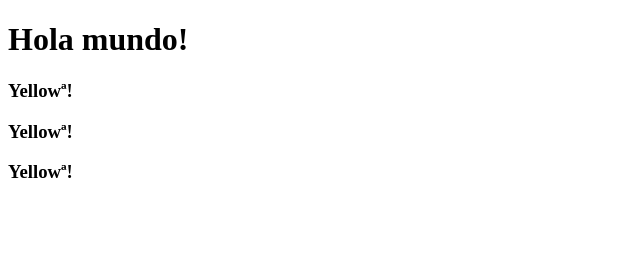
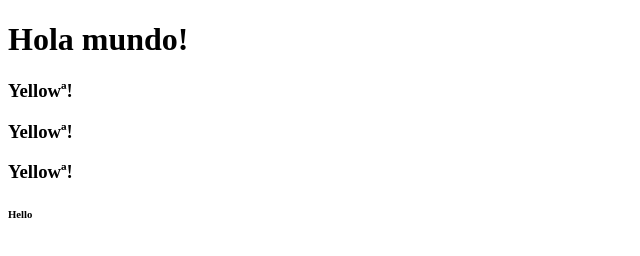
Before and after one commit to lightcheco/sturdy-train, a plain HTML site: page index.html in a window 1280 px wide. Shown: the full height of the page, 0-640 px from the left. Drawn offline with Linux system fonts and the light colour scheme.

Commit message:
satanas2

```diff
--- a/index.html
+++ b/index.html
@@ -11,5 +11,6 @@
     <h3>Yellowª!</h3>
     <h3>Yellowª!</h3>
     <h3>Yellowª!</h3>
+    <h6>Hello</h6>
 </body>
 </html>
```
